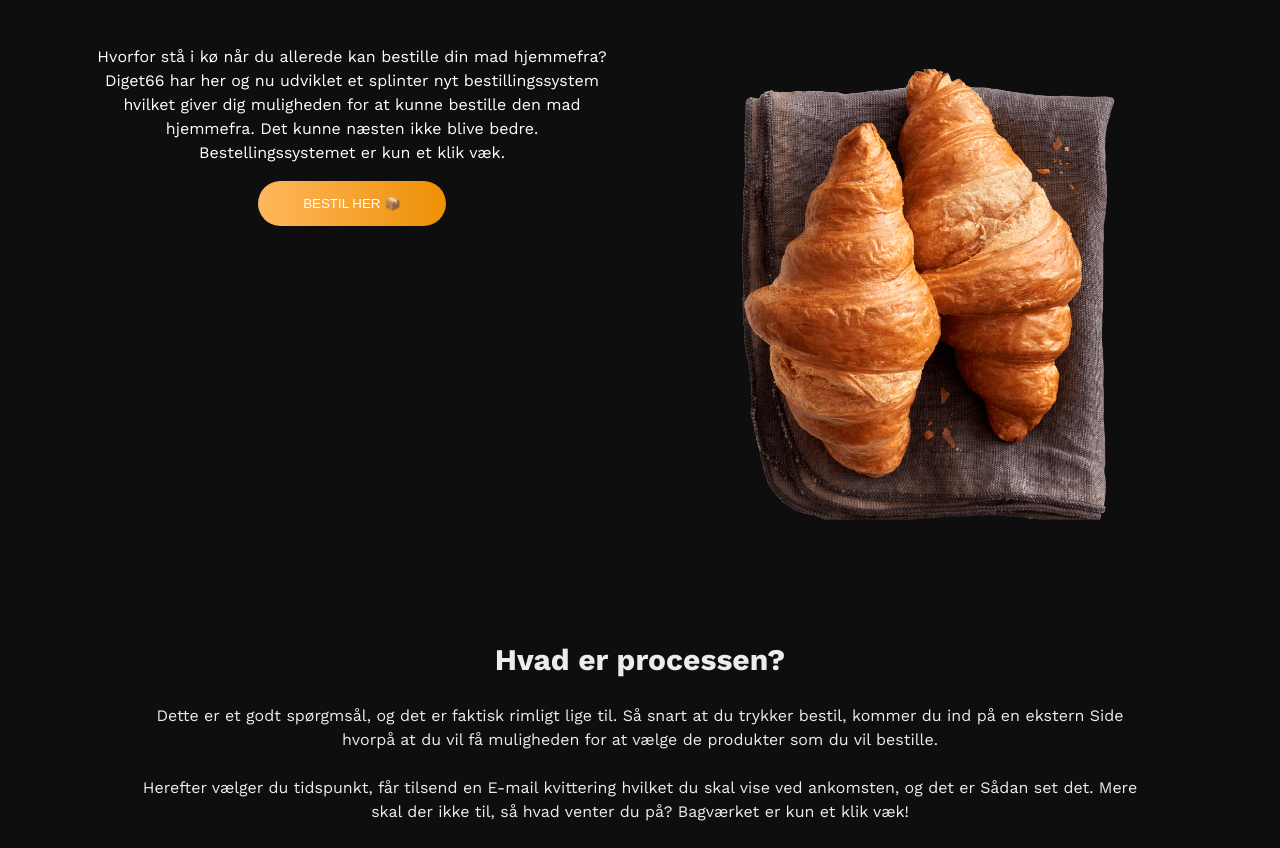
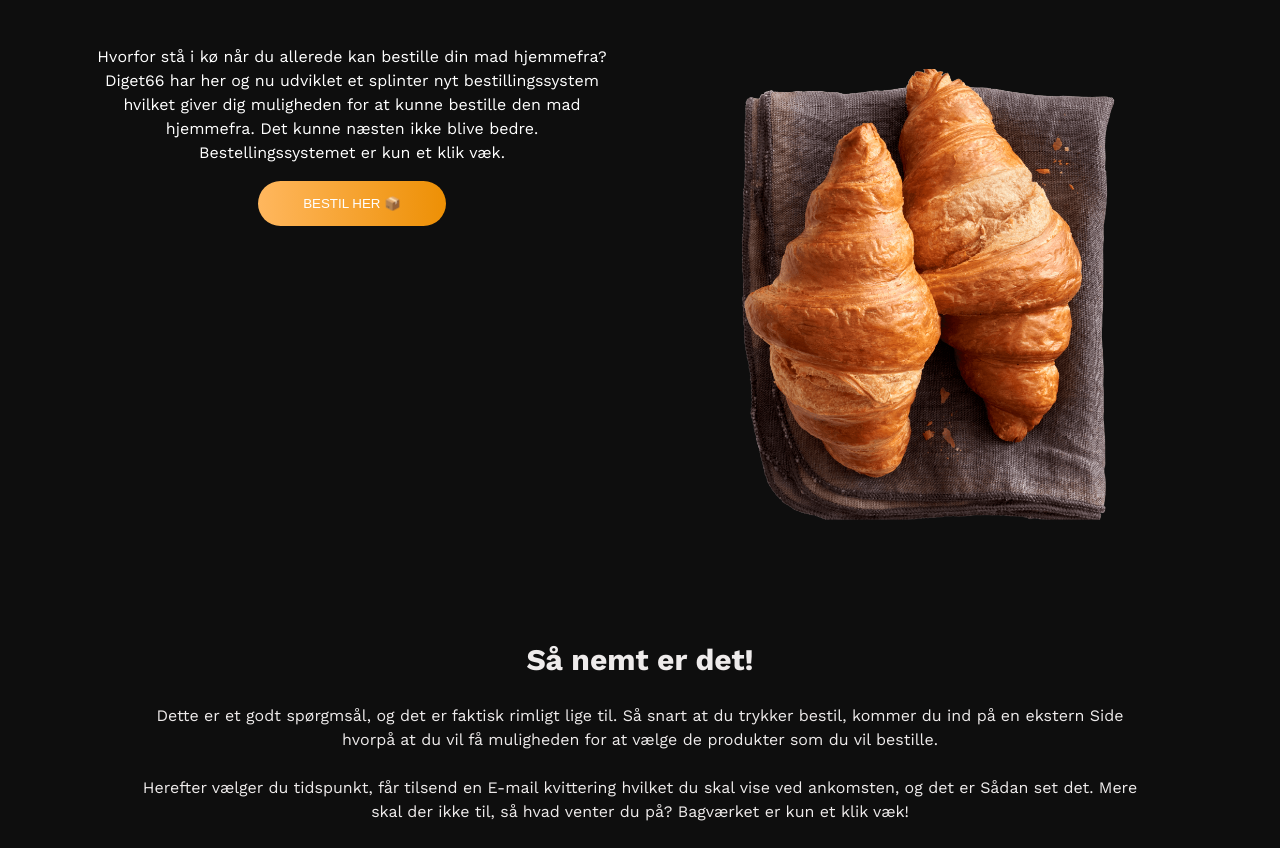
Before and after one commit to aeeux/diget66, a plain HTML site: page bestil.html in a window 1280 px wide. Shown: the part 191-1039 px from the top of the page. Drawn offline with nearby package versions, Linux system fonts and the light colour scheme.

Commit message:
Update bestil.html

```diff
--- a/bestil.html
+++ b/bestil.html
@@ -68,7 +68,7 @@
            <section>
 
             <h2  class="process-title">
-                Hvad er processen?
+                Så nemt er det!
             </h2>
 <p class="spørgsmål-bestil">Dette er et godt spørgmsål, og det er faktisk rimligt lige til.
     Så snart at du trykker bestil, kommer du ind på en ekstern
```
